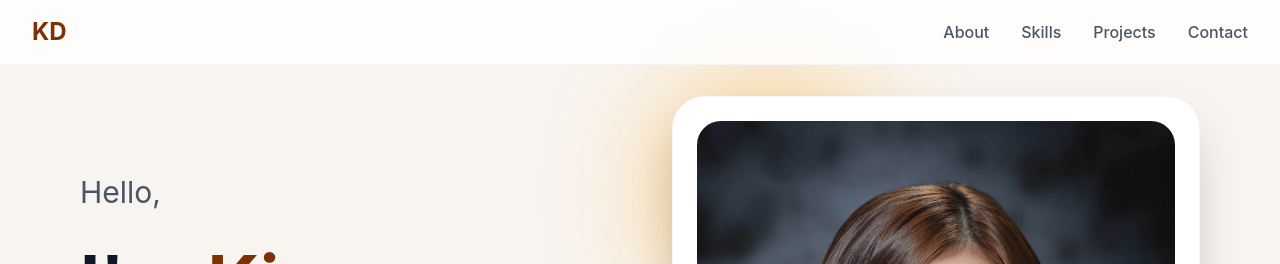
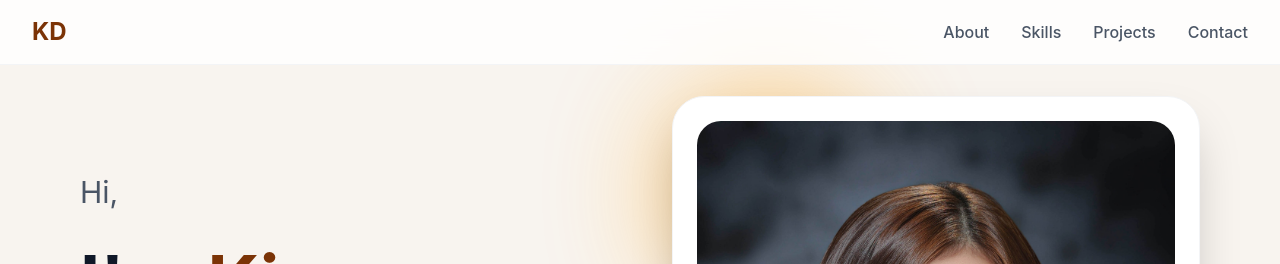
Before and after one commit to K-mariedizon/My-Portfolio, a React (Vite) app: page / in a window 1280 px wide. Shown: the top 264 px of the page. Built offline with nearby package versions, Linux system fonts and the light colour scheme.

Commit message:
Update portfolio

```diff
--- a/src/App.jsx
+++ b/src/App.jsx
@@ -101,7 +101,7 @@ export default function PortfolioWebsite() {
         <div className="max-w-7xl mx-auto grid md:grid-cols-2 gap-16 items-center">
           <div>
             <p className="text-2xl md:text-3xl text-gray-600 leading-tight mb-6">
-              Hello,
+              Hi,
             </p>
 
             <h1 className="text-6xl md:text-7xl font-bold leading-tight mb-6">
```
